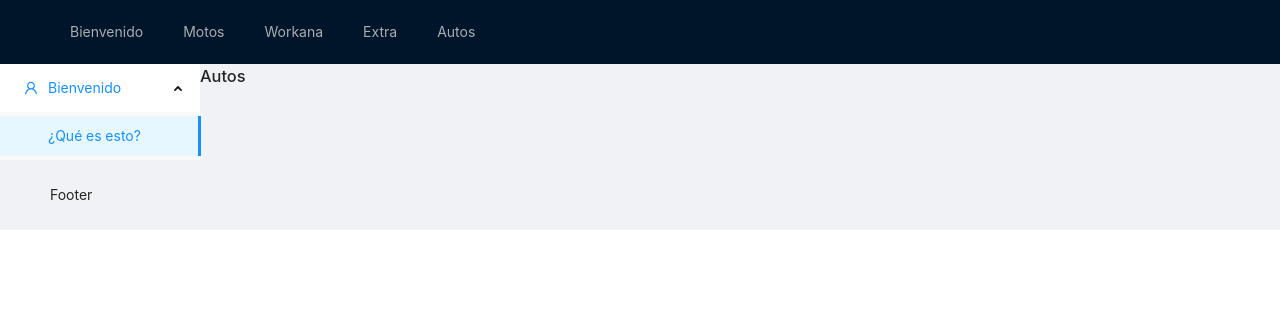
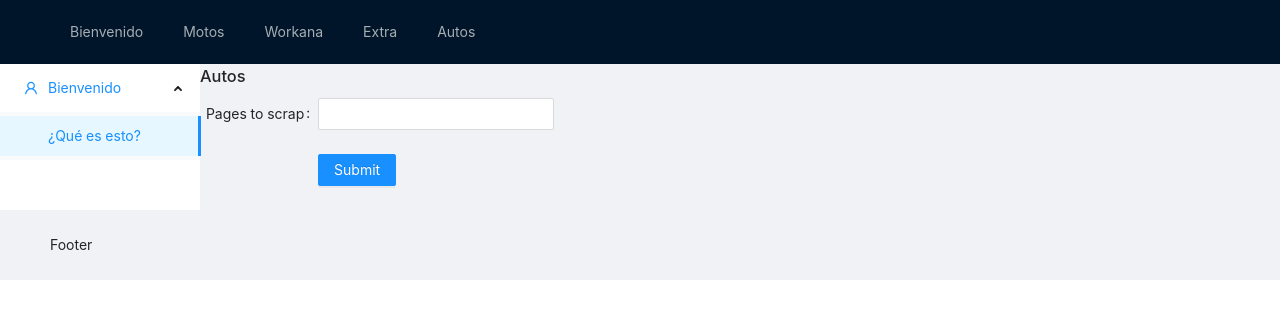
Before and after one commit to KarlHeitmann/megascraper, a React (Create React App) app in the folder client/: page /autos in a window 1280 px wide. Shown: the top 318 px of the page. Built offline with nearby package versions, Linux system fonts and the light colour scheme.

Commit message:
colocado Form de busqueda

```diff
--- a/client/src/pages/autos.jsx
+++ b/client/src/pages/autos.jsx
@@ -1,8 +1,54 @@
 import React from 'react';
+import {
+  Row,
+  Col,
+  Form,
+  Input,
+  Button,
+} from 'antd';
+
+const layout = {
+  labelCol: { span: 8 },
+  wrapperCol: { span: 16 },
+};
+const tailLayout = {
+  wrapperCol: { offset: 8, span: 16 },
+};
 
 function Autos(props) {
+  const onBtnScrape = (values) => {
+  }
+  const onFinishFailed = errorInfo => {
+  }
   return(
-    <h1>Autos</h1>
+    <>
+      <h1>Autos</h1>
+      <Row>
+        <Col>
+          <Form
+            {...layout}
+            name="basic"
+            initialValues={{ remember: true }}
+            onFinish={onBtnScrape}
+            onFinishFailed={onFinishFailed}
+          >
+            <Form.Item
+              label="Pages to scrap"
+              name="pages"
+              // rules={[{ required: true, message: 'Please input your username!' }]}
+            >
+              <Input />
+            </Form.Item>
+
+            <Form.Item {...tailLayout}>
+              <Button type="primary" htmlType="submit">
+                Submit
+              </Button>
+            </Form.Item>
+          </Form>
+        </Col>
+      </Row>
+    </>
   );
 };
 
```
